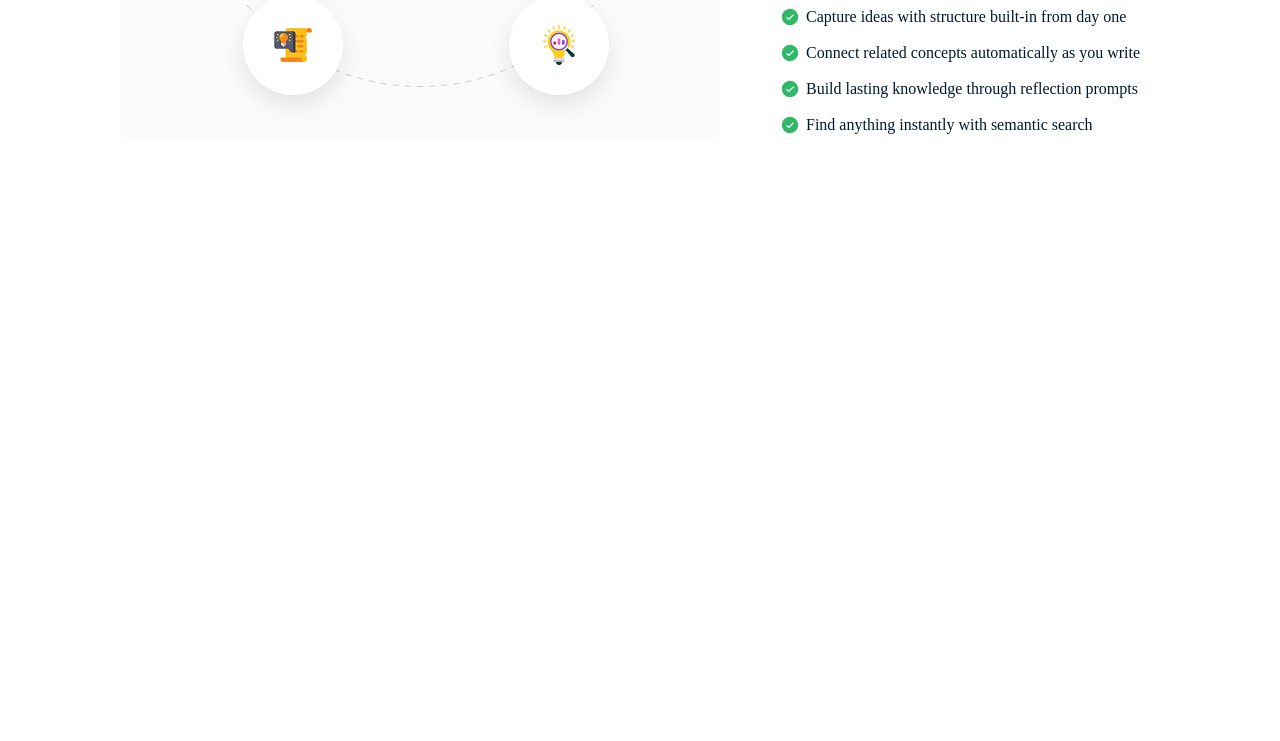
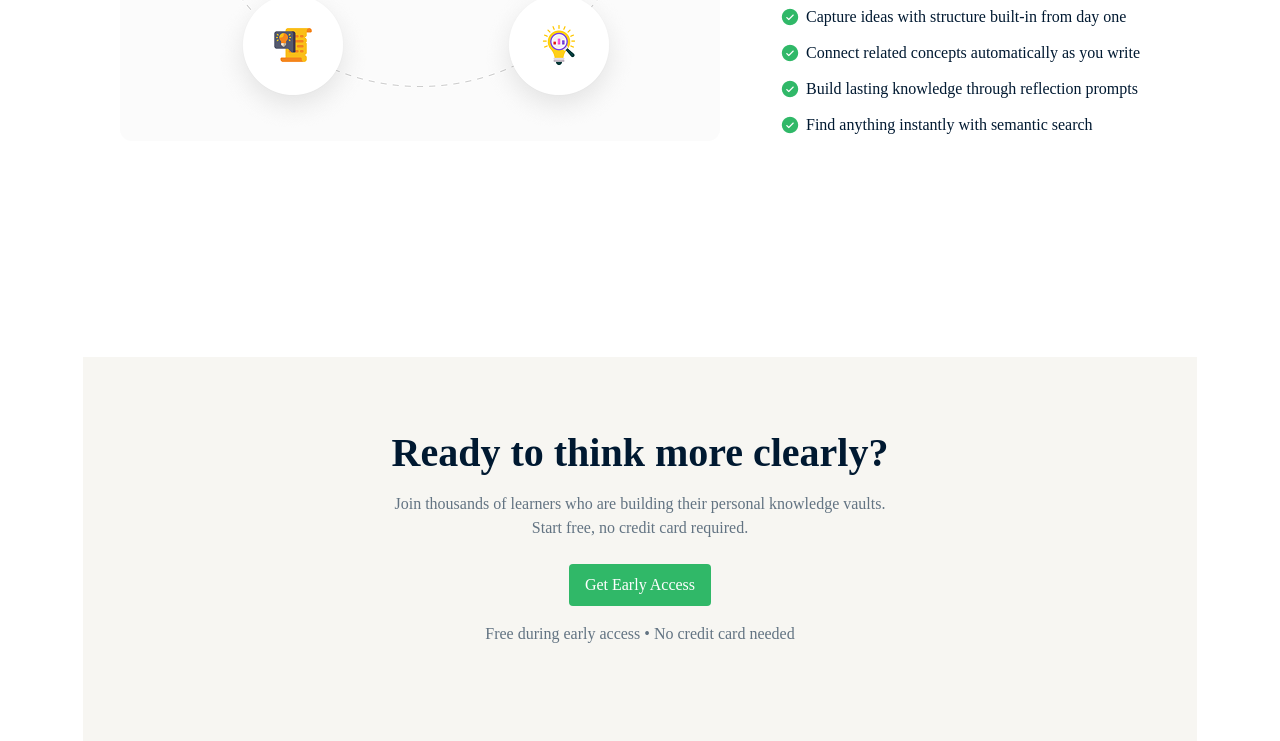
Before and after one commit to armanfakir72/KnowledgeVault, a plain HTML site: page index.html in a window 1280 px wide. Shown: the part 1869-2610 px from the top of the page. Before the commit the page ends 2226 px from the top, so only its background shows below. Drawn offline with Linux system fonts and the light colour scheme.

Commit message:
add access-info or desgin

```diff
--- a/css/style.css
+++ b/css/style.css
@@ -227,3 +227,40 @@
     line-height: 20px;
     color: #001931;
 }
+
+/* access-info */
+#access-info{
+    max-width: 1540px;
+    width: 87%;
+    margin: 0 auto;
+    display: flex;
+    justify-content: center;
+    align-items: center;
+    background-color: #F7F6F2;
+    min-height: 384px;
+    text-align: center;
+
+}
+.info h2{
+    font-size: 40px;
+    font-weight: 700;
+    color: #001931;
+    margin-bottom: 16px;
+}
+.info p{
+    font-size: 16px;
+    font-weight: 400;
+    line-height: 24px;
+    color: #627382;
+    margin-bottom: 24px;
+}
+.info button{
+    padding: 12px 16px;
+    background-color: #30B868;
+    border: none;
+    border-radius: 4px;
+    font-size: 16px;
+    font-weight: semi-bold;
+    color: #FFFFFF;
+    margin-bottom: 16px;
+}
--- a/index.html
+++ b/index.html
@@ -118,6 +118,15 @@
                 </div>
             </div>
         </section>
+        <!-- Access-info -->
+         <section id="access-info">
+            <div class="info">
+                <h2>Ready to think more clearly?</h2>
+                <p>Join thousands of learners who are building their personal knowledge vaults. <br> Start free, no credit card required.</p>
+                <button>Get Early Access</button>
+                <p>Free during early access • No credit card needed</p>
+            </div>
+         </section>
     </main>
 </body>
 
```
